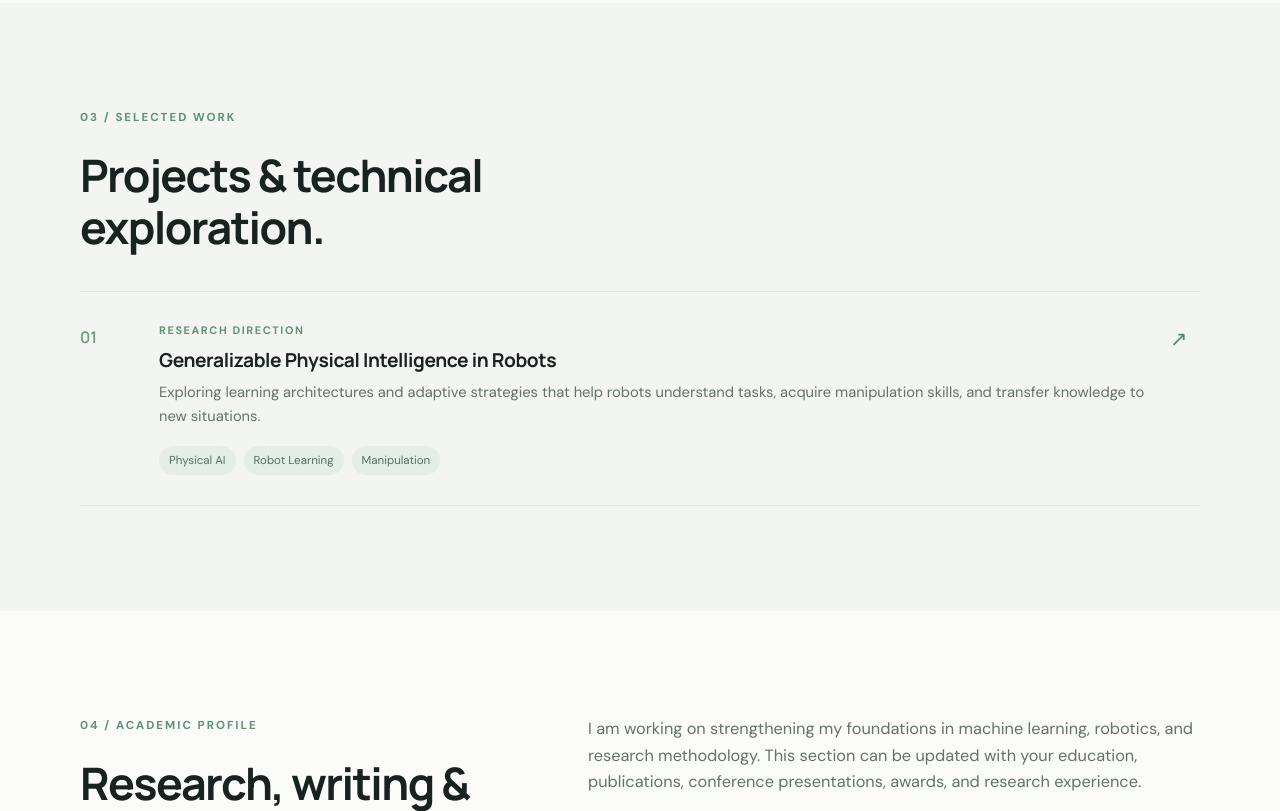
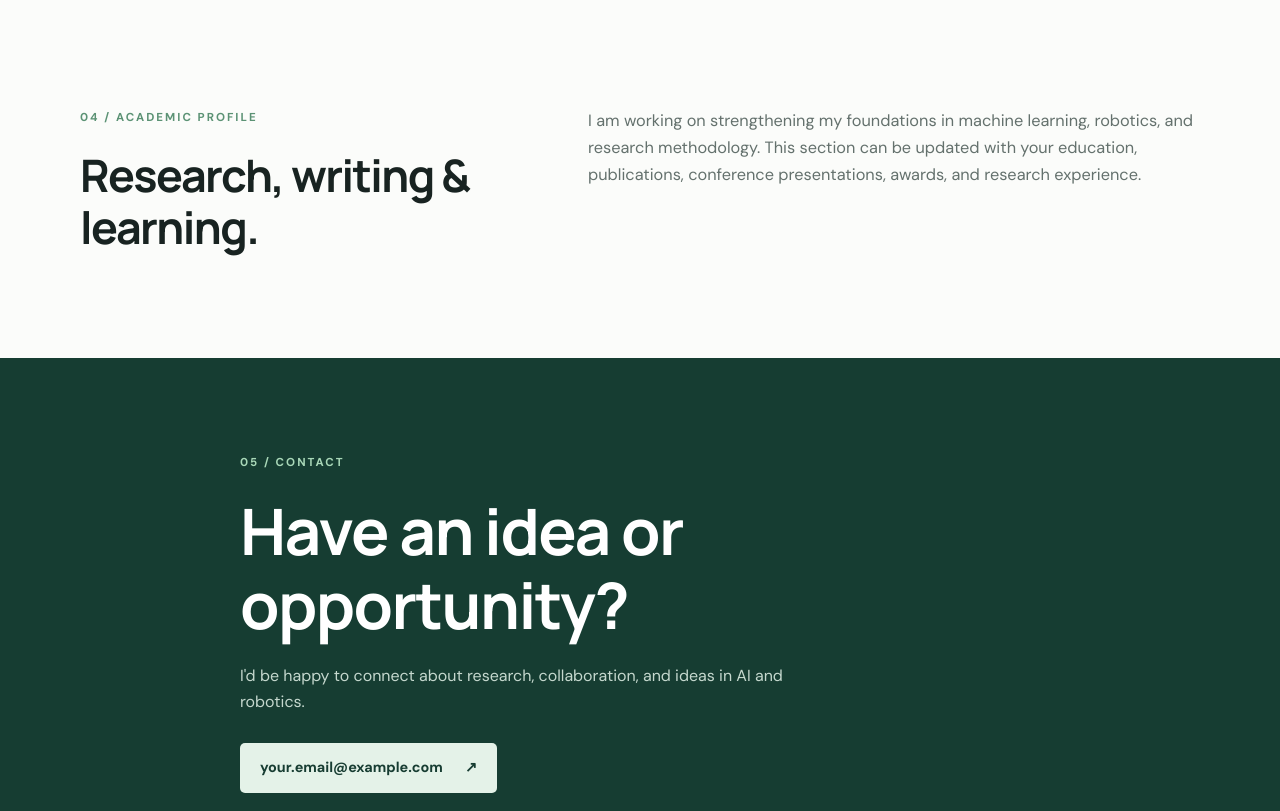
Before and after one commit to sukuberger/sukuberger.github.io., a plain HTML site: page index.html in a window 1280 px wide. Shown: the part 2169-2980 px from the top of the page. Drawn offline with Linux system fonts and the light colour scheme.

Commit message:
Updated Frontend
Removed the project section from the index.html file.

```diff
--- a/index.html
+++ b/index.html
@@ -68,17 +68,7 @@
       </div>
     </section>
 
-    <section class="section project-section" id="projects">
-      <div class="container">
-        <p class="eyebrow">03 / SELECTED WORK</p>
-        <h2>Projects & technical exploration.</h2>
-        <div class="project-list">
-          <article class="project">
-            <div class="project-index">01</div><div><p class="project-type">RESEARCH DIRECTION</p><h3>Generalizable Physical Intelligence in Robots</h3><p>Exploring learning architectures and adaptive strategies that help robots understand tasks, acquire manipulation skills, and transfer knowledge to new situations.</p><div class="tags"><span>Physical AI</span><span>Robot Learning</span><span>Manipulation</span></div></div><span class="project-arrow">↗</span>
-          </article>
-        </div>
-      </div>
-    </section>
+
 
     <section class="section container" id="updates">
       <div class="section-grid">
```
